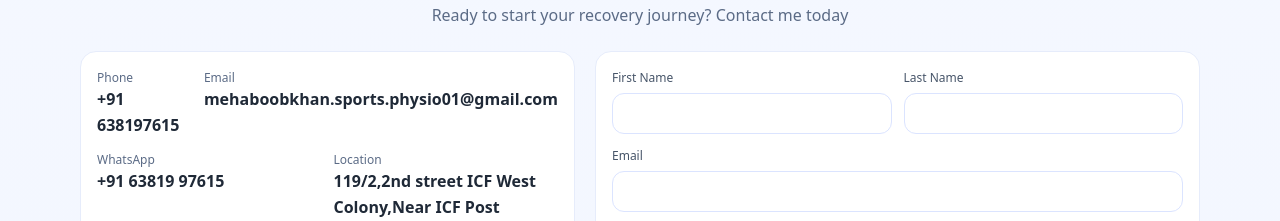
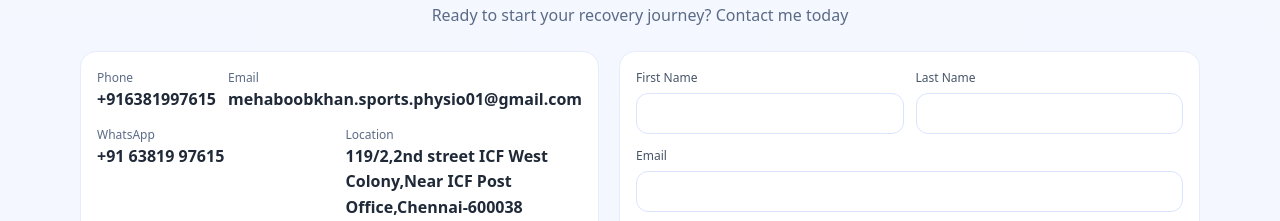
Before and after one commit to iitstudent123/Physio, a plain HTML site: page index.html in a window 1280 px wide. Shown: the part 2453-2674 px from the top of the page. Drawn offline with Linux system fonts and the light colour scheme.

Commit message:
Update index.html

```diff
--- a/index.html
+++ b/index.html
@@ -234,7 +234,7 @@
             <div class="row">
               <div>
                 <div class="label">Phone</div>
-                <a href="tel:+916381997615">+91 638197615</a>
+                <a href="tel:+916381997615">+916381997615</a>
               </div>
               <div>
                 <div class="label">Email</div>
```
